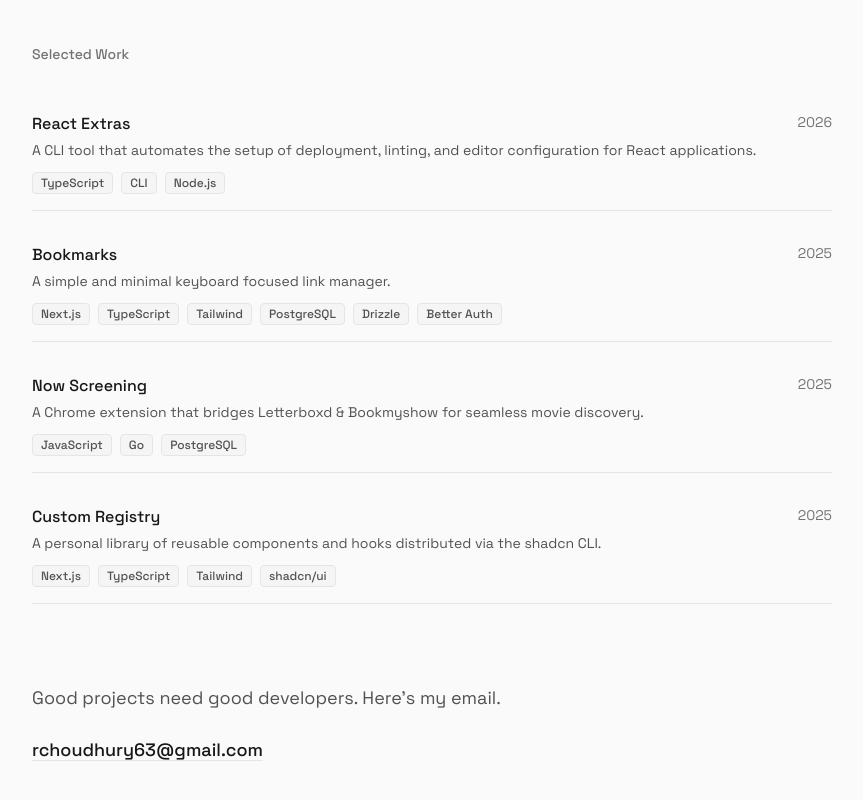
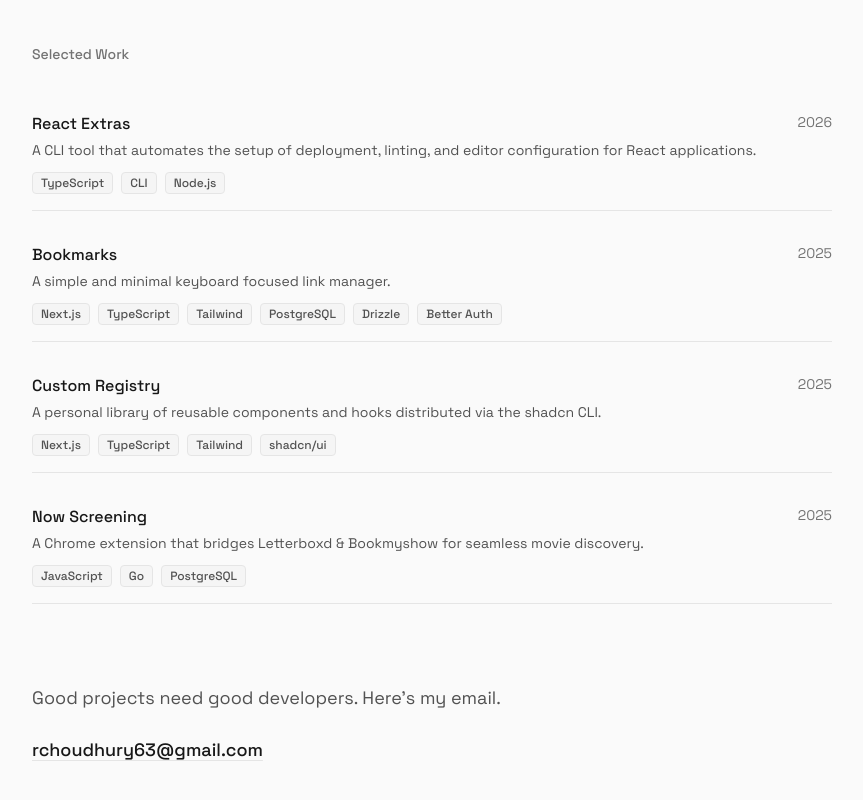
Before and after one commit to rahul-choudhury/portfolio, a Next.js app: page / in a window 1280 px wide. Shown: the part 594-1394 px from the top of the page, without its empty margins (208-1071 px from the left). Built offline with nearby package versions, Linux system fonts and the light colour scheme.

Commit message:
chore: reorder and update project entries

```diff
--- a/app/page.tsx
+++ b/app/page.tsx
@@ -39,19 +39,19 @@ const PROJECTS = [
     year: "2025",
   },
   {
+    title: "Custom Registry",
+    description:
+      "A personal library of reusable components and hooks distributed via the shadcn CLI.",
+    link: "https://registry.rchoudhury.dev",
+    tech: ["Next.js", "TypeScript", "Tailwind", "shadcn/ui"],
+    year: "2025",
+  },
+  {
     title: "Now Screening",
     description:
       "A Chrome extension that bridges Letterboxd & Bookmyshow for seamless movie discovery.",
     link: "https://github.com/rahul-choudhury/now-screening",
     tech: ["JavaScript", "Go", "PostgreSQL"],
-    year: "2025",
-  },
-  {
-    title: "Custom Registry",
-    description:
-      "A personal library of reusable components and hooks distributed via the shadcn CLI.",
-    link: "https://registry.rchoudhury.dev",
-    tech: ["Next.js", "TypeScript", "Tailwind", "shadcn/ui"],
     year: "2025",
   },
 ];
```
